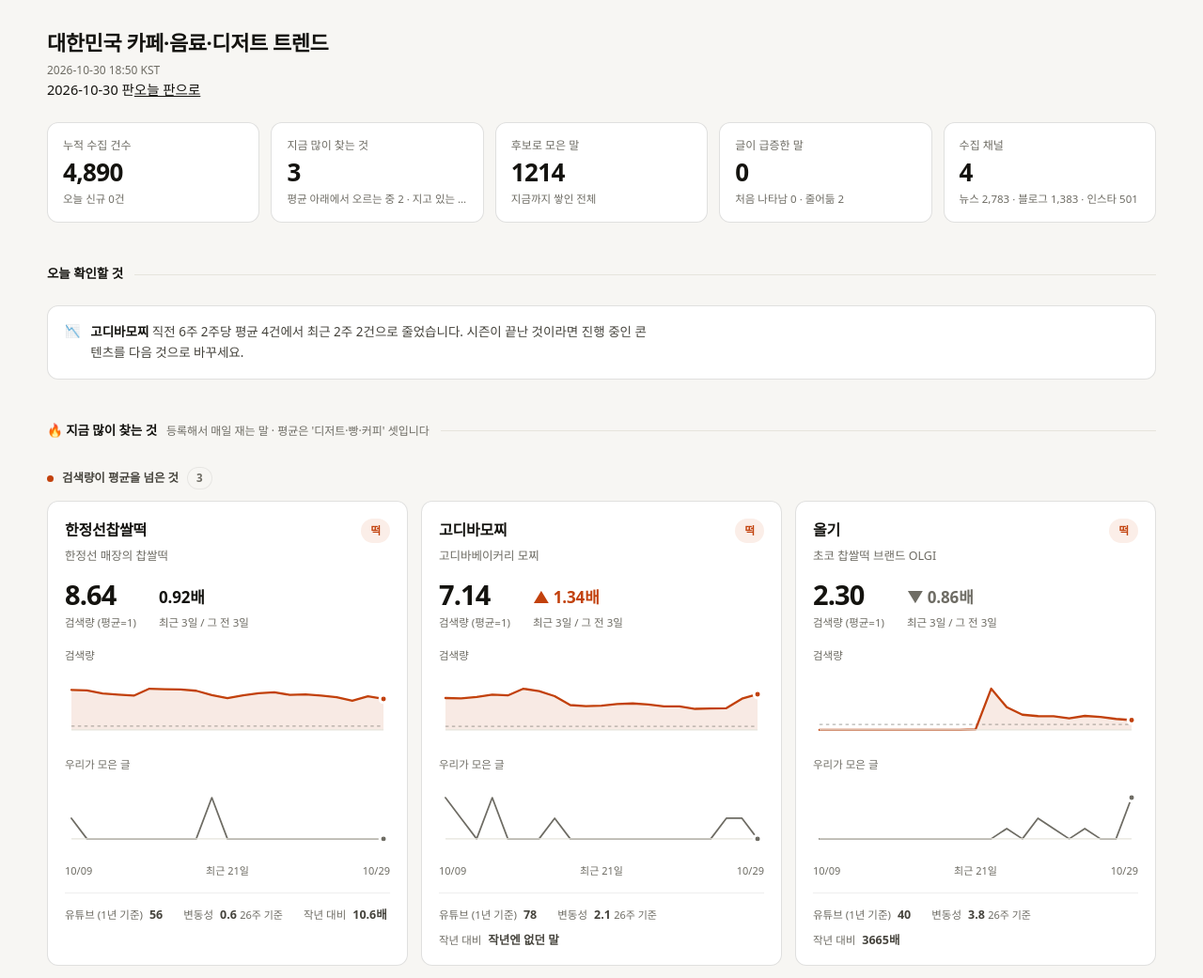
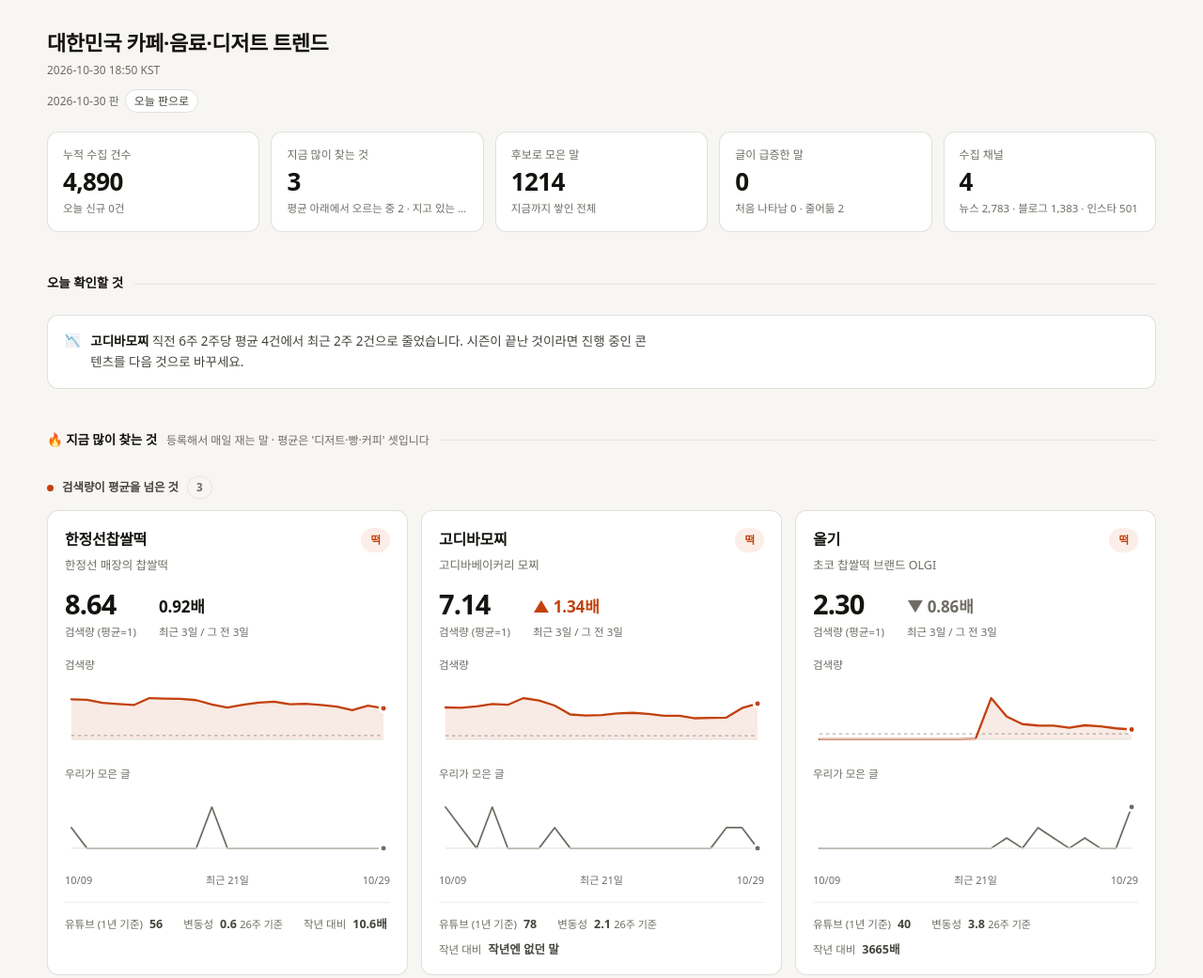
Before and after one commit to paytalab-m/cafe-trend, a plain HTML site: page d/2026-10-30.html in a window 1280 px wide. Shown: the top 1041 px of the page at 94% size. Drawn offline with Linux system fonts and the light colour scheme.

Commit message:
대시보드 2026-11-02 13:40

```diff
--- a/d/2026-10-30.html
+++ b/d/2026-10-30.html
@@ -232,6 +232,15 @@ footer b{color:var(--ink2)}
  .card{padding:16px}
  .lead .v{font-size:26px}
 }
+
+/* 지난 판 보기 — publish.py 가 <!--DATES--> 자리에 채운다 */
+.days{display:flex;flex-wrap:wrap;gap:6px;align-items:baseline;margin:14px 0 2px;
+ font-size:12px;color:var(--mut)}
+.days a{color:var(--ink2);text-decoration:none;border:1px solid var(--hair);
+ border-radius:999px;padding:3px 9px;background:var(--surface);white-space:nowrap}
+.days a:hover{border-color:var(--ring);color:var(--accent)}
+.days .k{color:var(--mut)}
+.days .back a{border-color:var(--ring)}
 </style>
 <div class="page">
 <h1>대한민국 카페·음료·디저트 트렌드</h1>
```
Also changed, not shown: d/2026-10-31.html (+9 -0 lines), d/2026-11-01.html (+9 -0 lines).
